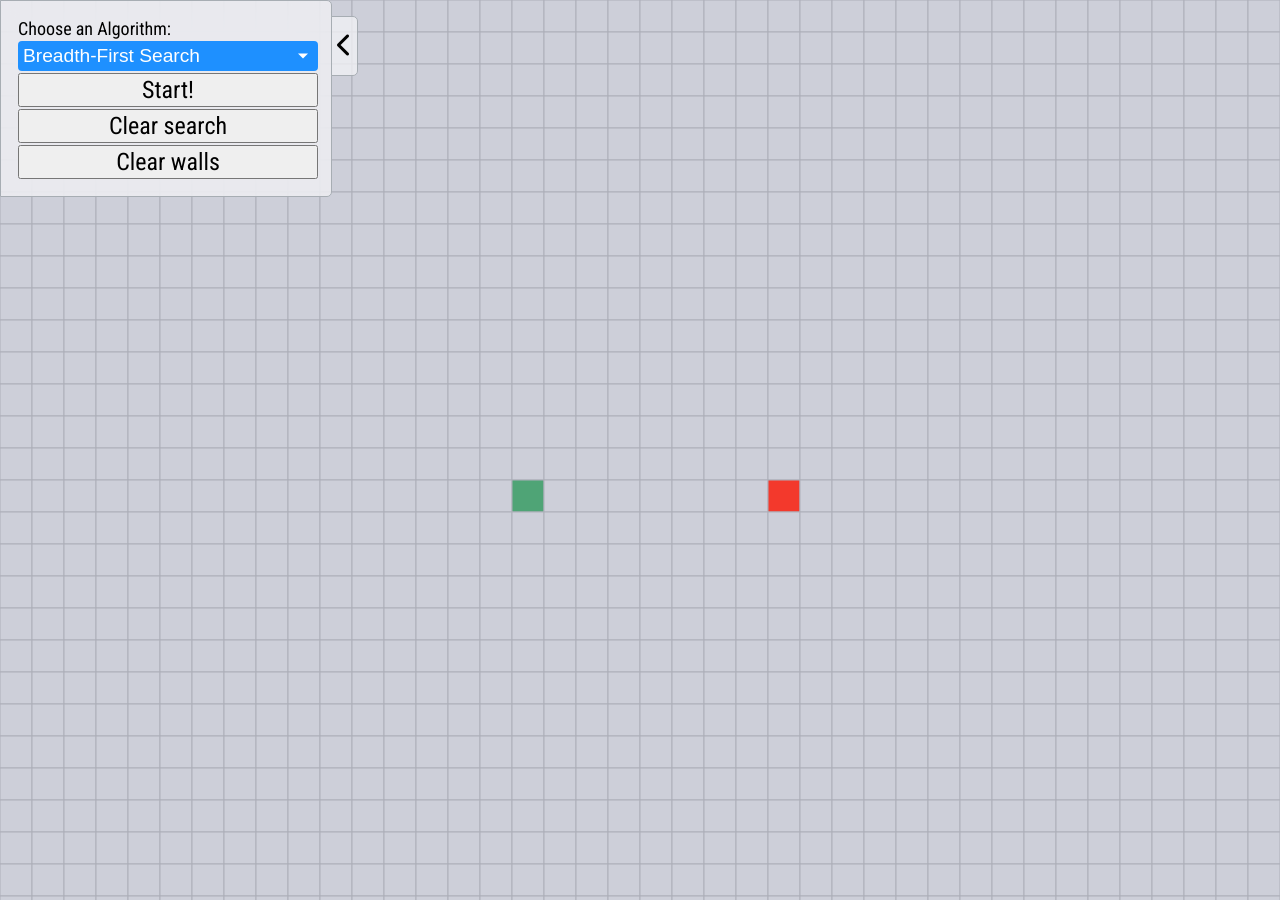
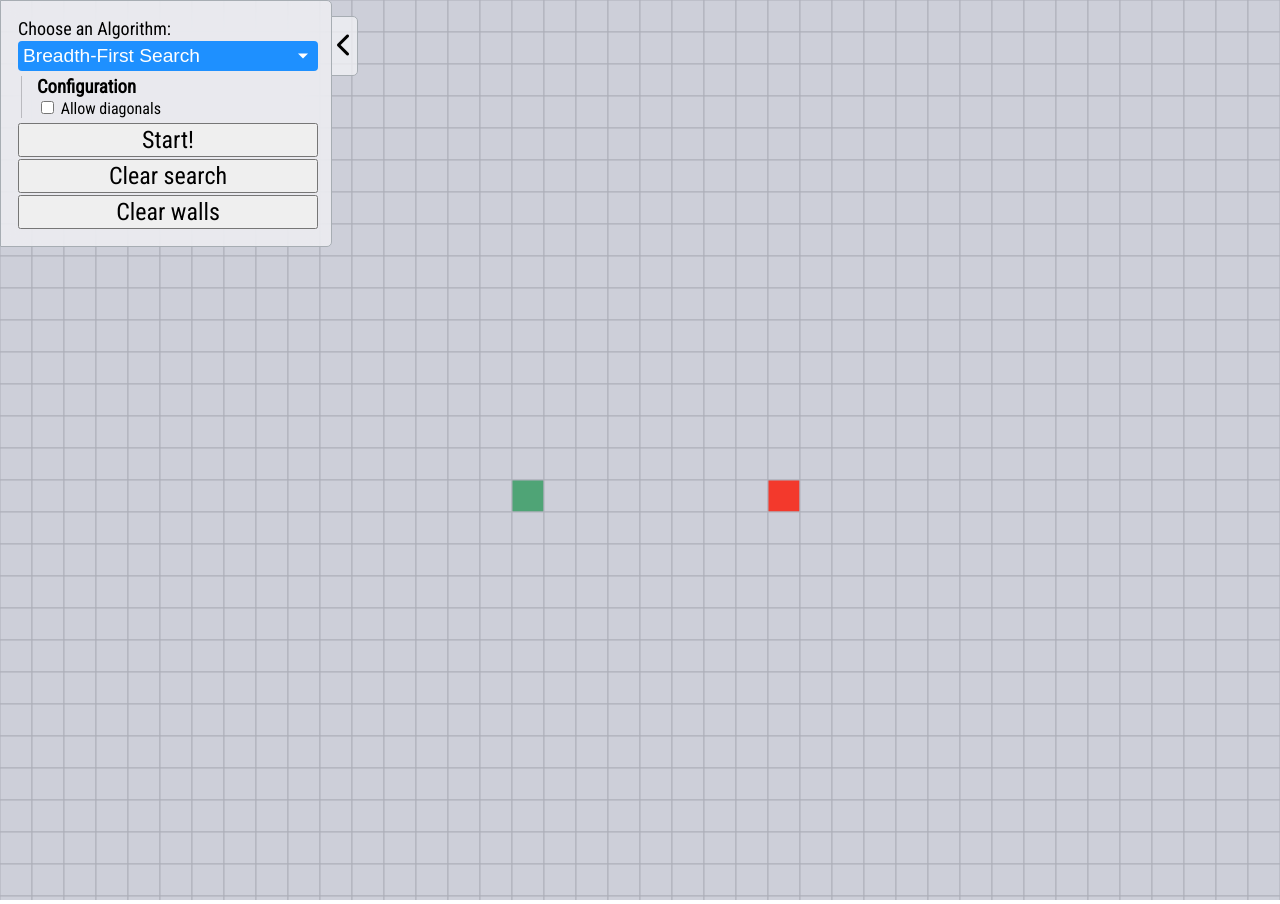
Before and after one commit to aristizabal95/PathFinding, a Jekyll site: the page built from index.html, in a window 1280 px wide. Built offline with Jekyll 4.4.1, drawn with Linux system fonts in a browser that asks for light colours; nearby versions of some CDN libraries; some of the changed lines change nothing that is shown.

Commit message:
add configuration form in ui

```diff
--- a/css/main.css
+++ b/css/main.css
@@ -40,6 +40,16 @@ svg {
   border-top-right-radius: 5px;
   border-bottom-right-radius: 5px;
   padding: 15px 5px;
+}
+
+#config {
+  padding: 0 15px;
+  margin: 5px;
+  border-left: 1px solid rgba(0,0,0,0.2);
+}
+
+#config h3 {
+  margin: 0;
 }
 
 label {
--- a/index.html
+++ b/index.html
@@ -13,6 +13,10 @@ layout: default
       <option value="Dijkstra">Dijkstra</option>
     </select>
   </div>
+  <div id="config">
+    <h3>Configuration</h3>
+    <input type="checkbox" name="diagonal" id="diagonal" onclick="setDiagonal()"> Allow diagonals
+  </div>
   <button onclick="alg.function(board, alg.config);" class="internal">Start!</button>
   <button onclick="board.clearSearch();" class="internal">Clear search</button>
   <button onclick="board.clearWalls();" class="internal">Clear walls</button>
--- a/js/main.js
+++ b/js/main.js
@@ -6,4 +6,5 @@ document.addEventListener("DOMContentLoaded", function(e) {
   var tile_size = 32;
   board = new Board("board", w, h, tile_size);
   board_parent.appendChild(board.element);
+  setupAlgorithmConfig();
 });
--- a/js/ui.js
+++ b/js/ui.js
@@ -17,9 +17,58 @@ function selectAlgorithm(name) {
   return algo;
 }
 
+function setupAlgorithmConfig() {
+    var config_el = document.getElementById('config');
+    var diagonal = document.getElementById('diagonal');
+    diagonal.checked = alg.config.diagonal;
+    var heur_el = document.getElementById('heuristics');
+    if (heur_el) {
+      config_el.removeChild(heur_el);
+    }
+    if (alg.config.heuristic) {
+      heur_el = generateHeuristics(alg.config.heuristic);
+      config_el.appendChild(heur_el);
+    }
+}
+
+
+function generateHeuristics(selected) {
+  var container = document.createElement('div');
+  container.setAttribute('id', 'heuristics');
+  for (const heuristic in heuristics) {
+    var heur_el = document.createElement('input');
+    heur_el.setAttribute('type', 'radio');
+    heur_el.setAttribute('value', heuristic);
+    heur_el.setAttribute('name', 'heuristic');
+    heur_el.setAttribute('onclick', `setHeuristic("${heuristic}")`)
+    if (selected === heuristics[heuristic]) {
+      heur_el.setAttribute('checked', 'checked');
+    }
+    container.appendChild(heur_el);
+
+    var heur_text = document.createTextNode(heuristic);
+    container.appendChild(heur_text);
+    var br = document.createElement('br');
+    container.appendChild(br);
+  }
+  return container;
+}
+
+function setHeuristic(value) {
+  if (Object.keys(heuristics).includes(value)) {
+    alg.config.heuristic = heuristics[value];
+  }
+}
+
+function setDiagonal() {
+  var diagonal = document.getElementById('diagonal');
+  alg.config.diagonal = diagonal.checked;
+}
+
 document.addEventListener('input', function(e) {
   if (e.target.id === 'algorithms') {
     alg = selectAlgorithm(e.target.value);
     board.clearSearch();
+    setupAlgorithmConfig();
   }
 });
```
